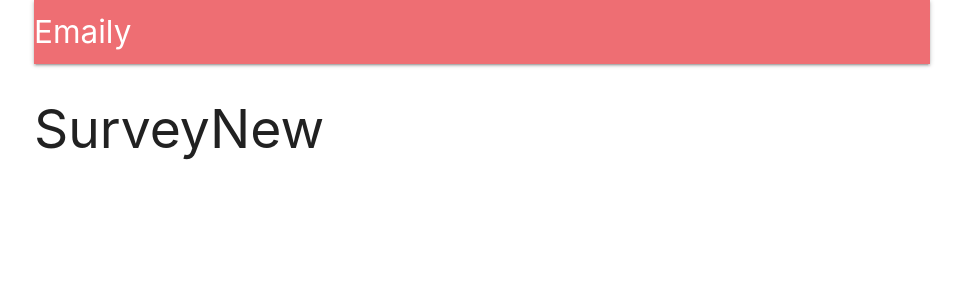
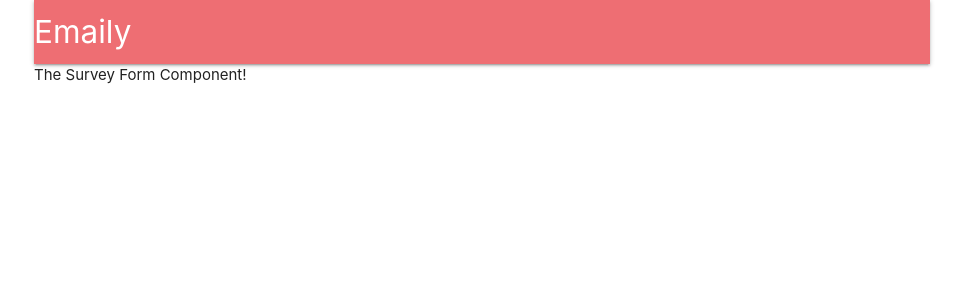
Before and after one commit to markwuu/Emaily, a React (Create React App) app in the folder client/: page /surveys/new in a window 1280 px wide. Shown: the top 300 px of the page, without its empty margins (158-1121 px from the left). Built offline with nearby package versions, Linux system fonts and the light colour scheme; no server answers.

Commit message:
Created form components

```diff
--- a/client/package.json
+++ b/client/package.json
@@ -7,10 +7,12 @@
     "@testing-library/react": "^11.1.0",
     "@testing-library/user-event": "^12.1.10",
     "axios": "^0.21.1",
+    "final-form": "^4.20.1",
     "http-proxy-middleware": "^1.0.6",
     "materialize-css": "^1.0.0-rc.2",
     "react": "^17.0.1",
     "react-dom": "^17.0.1",
+    "react-final-form": "^6.5.2",
     "react-redux": "^7.2.2",
     "react-router-dom": "^5.2.0",
     "react-scripts": "4.0.2",
--- a/client/src/components/App.js
+++ b/client/src/components/App.js
@@ -6,7 +6,7 @@ import * as actions from '../actions';
 import Header from './Header';
 import Landing from './Landing';
 import Dashboard from './Dashboard';
-const SurveyNew = () => <h2>SurveyNew</h2>
+import SurveyNew from './surveys/SurveyNew';
 
 const App = (props) => {
 
--- /dev/null
+++ b/client/src/components/surveys/SurveyForm.js
@@ -0,0 +1,13 @@
+//SurveyForm shows a form for a user to add input
+import React from 'react';
+import { Form, Field } from 'react-final-form'
+
+const SurveyForm = () => {
+    return (
+        <div>
+            The Survey Form Component!
+        </div>
+    )
+}
+
+export default SurveyForm;
--- /dev/null
+++ b/client/src/components/surveys/SurveyNew.js
@@ -0,0 +1,13 @@
+// SurveyNew shows SurveyForm and SurveyFormReview
+import React from 'react';
+import SurveyForm from '../surveys/SurveyForm';
+
+const SurveyNew = () => {
+    return (
+        <div>
+            <SurveyForm/>
+        </div>
+    )
+}
+
+export default SurveyNew;
```
Also changed, not shown: 1 other file (tests, documents, lock files or other folders).
